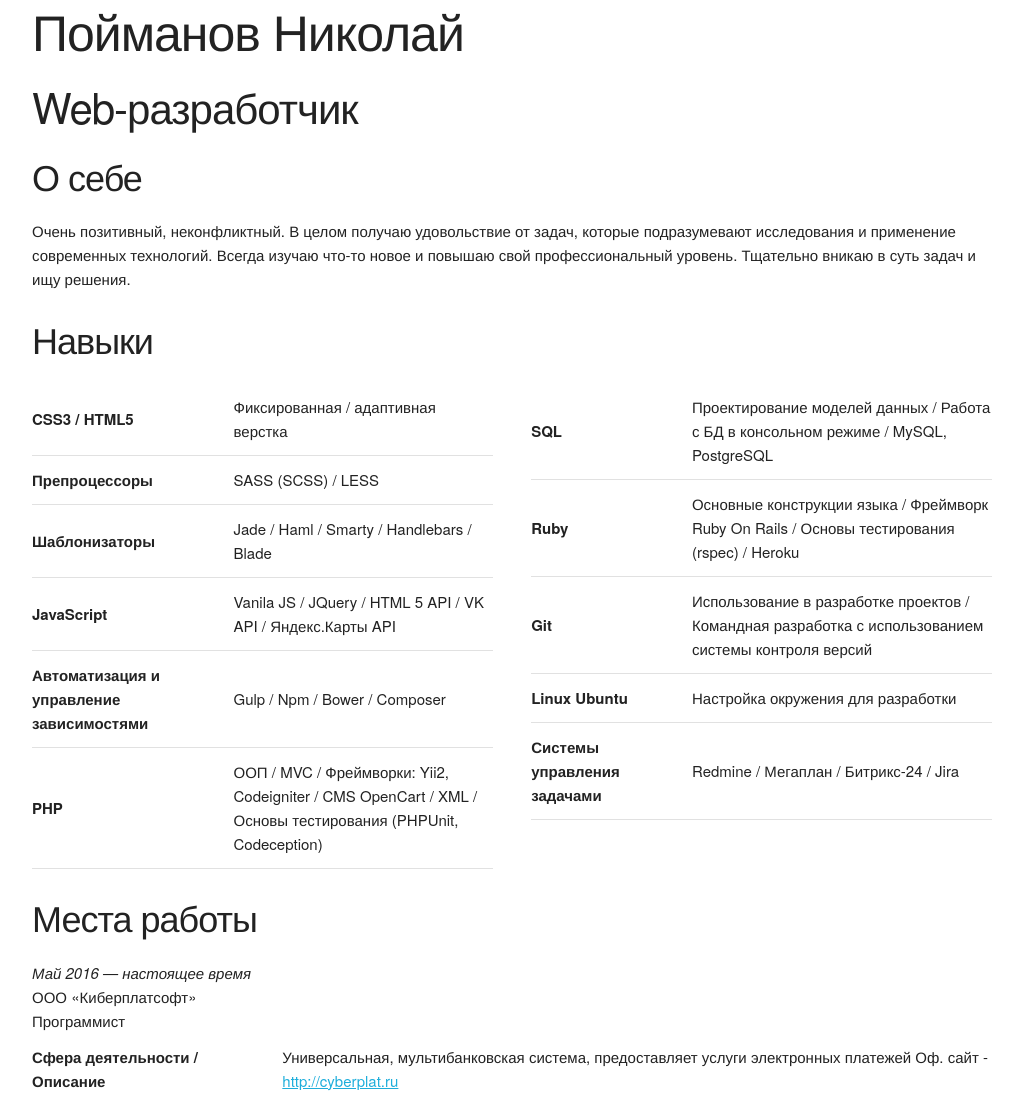
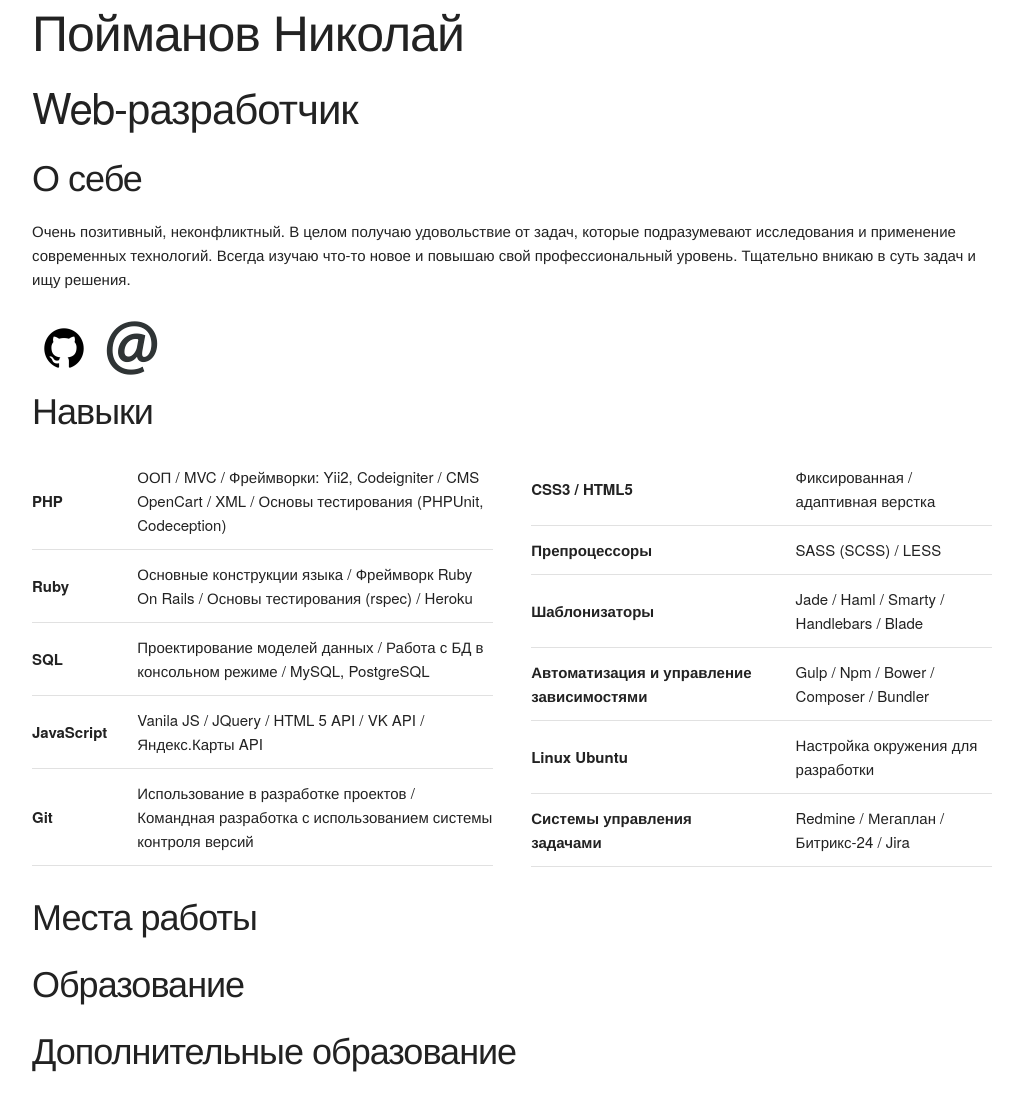
Before and after one commit to poymanov/cv, a plain HTML site: page index.html in a window 1280 px wide. Shown: the top 1095 px of the page, without its empty margins (128-1151 px from the left). Drawn offline with nearby package versions, Linux system fonts and the light colour scheme.

Commit message:
Redesign cv

```diff
--- /dev/null
+++ b/css/style.css
@@ -0,0 +1,11 @@
+.info-block-content {
+  display: none;
+}
+
+.info-block-content-active {
+  display: block;
+}
+
+.info-block-header {
+  cursor: pointer;
+}
--- a/index.html
+++ b/index.html
@@ -5,6 +5,7 @@
   <title>Резюме</title>
   <link rel="stylesheet" href="css/normalize.css">
   <link rel="stylesheet" href="css/skeleton.css">
+  <link rel="stylesheet" href="css/style.css">
 </head>
 <body>
 <div class="container">
@@ -12,13 +13,57 @@
     <h1>Пойманов Николай</h1>
     <h2>Web-разработчик</h2>
   </div>
+  <div class="row info-block">
+    <h3 class="info-block-header">О себе</h3>
+    <div class="info-block-content info-block-content-active">
+      <p>Очень позитивный, неконфликтный. В целом получаю удовольствие от задач, которые подразумевают исследования и
+        применение современных технологий. Всегда изучаю что-то новое и повышаю свой профессиональный уровень.
+        Тщательно вникаю в суть задач и ищу решения.</p>
+      <div class="contacts">
+        <a href="https://github.com/poymanov"><img src="img/github.png" alt="Профиль на Github"></a>
+        <a href="mailto:n.poymanov@gmail.com"><img src="img/email.png" alt="Email"></a>
+      </div>
+    </div>
+  </div>
+  <div class="row info-block">
+    <h3 class="info-block-header">Навыки</h3>
+    <div class="info-block-content info-block-content-active">
       <div class="row">
-    <h3>О себе</h3>
-    <p>Очень позитивный, неконфликтный. В целом получаю удовольствие от задач, которые подразумевают исследования и применение современных технологий. Всегда изучаю что-то новое и повышаю свой профессиональный уровень. Тщательно вникаю в суть задач и ищу решения.</p>
+        <div class="six columns">
+          <table>
+            <tr>
+              <td><b>PHP</b></td>
+              <td>
+                ООП /
+                MVC /
+                Фреймворки: Yii2, Codeigniter /
+                CMS OpenCart /
+                XML /
+                Основы тестирования (PHPUnit, Codeception)
+              </td>
+            </tr>
+            <tr>
+              <td><b>Ruby</b></td>
+              <td>Основные конструкции языка / Фреймворк Ruby On Rails / Основы тестирования (rspec) / Heroku
+              </td>
+            </tr>
+            <tr>
+              <td><b>SQL</b></td>
+              <td>Проектирование моделей данных / Работа с БД в консольном режиме / MySQL, PostgreSQL</td>
+            </tr>
+            <tr>
+              <td><b>JavaScript</b></td>
+              <td>Vanila JS / JQuery / HTML 5 API / VK API / Яндекс.Карты API
+              </td>
+            </tr>
+            <tr>
+              <td><b>Git</b></td>
+              <td>Использование в разработке проектов /
+                Командная разработка с использованием системы контроля версий
+              </td>
+            </tr>
+          </table>
         </div>
-  <div class="row">
-    <h3>Навыки</h3>
-    <div class="row">
         <div class="six columns">
           <table>
             <tr>
@@ -34,43 +79,8 @@
               <td>Jade / Haml / Smarty / Handlebars / Blade</td>
             </tr>
             <tr>
-            <td><b>JavaScript</b></td>
-            <td>Vanila JS / JQuery / HTML 5 API / VK API / Яндекс.Карты API
-            </td>
-          </tr>
-          <tr>
               <td><b>Автоматизация и управление зависимостями</b></td>
-            <td>Gulp / Npm / Bower / Composer</td>
-          </tr>
-          <tr>
-            <td><b>PHP</b></td>
-            <td>
-              ООП /
-              MVC /
-              Фреймворки: Yii2, Codeigniter /
-              CMS OpenCart /
-              XML /
-              Основы тестирования (PHPUnit, Codeception)
-            </td>
-          </tr>
-        </table>
-      </div>
-      <div class="six columns">
-        <table>
-          <tr>
-            <td><b>SQL</b></td>
-            <td>Проектирование моделей данных / Работа с БД в консольном режиме / MySQL, PostgreSQL</td>
-          </tr>
-          <tr>
-            <td><b>Ruby</b></td>
-            <td>Основные конструкции языка / Фреймворк Ruby On Rails / Основы тестирования (rspec) / Heroku
-            </td>
-          </tr>
-          <tr>
-            <td><b>Git</b></td>
-            <td>Использование в разработке проектов /
-              Командная разработка с использованием системы контроля версий
-            </td>
+              <td>Gulp / Npm / Bower / Composer / Bundler</td>
             </tr>
             <tr>
               <td><b>Linux Ubuntu</b></td>
@@ -84,8 +94,10 @@
         </div>
       </div>
     </div>
-  <div class="row">
-    <h3>Места работы</h3>
+  </div>
+  <div class="row info-block">
+    <h3 class="info-block-header">Места работы</h3>
+    <div class="info-block-content">
       <div class="job">
         <div class="job-header">
           <i>Май 2016 — настоящее время</i><br>
@@ -245,8 +257,10 @@
         </div>
       </div>
     </div>
-  <div class="row">
-    <h3>Образование</h3>
+  </div>
+  <div class="row info-block">
+    <h3 class="info-block-header">Образование</h3>
+    <div class="info-block-content">
       2011, Высшее образование<br>
       НОУ ВПО “Институт Управления И Информатики”
       <table>
@@ -260,8 +274,10 @@
         </tr>
       </table>
     </div>
-  <div class="row">
-    <h3>Дополнительные образование</h3>
+  </div>
+  <div class="row info-block">
+    <h3 class="info-block-header">Дополнительные образование</h3>
+    <div class="info-block-content">
       <table>
         <tr>
           <td><b>Январь 2017</b></td>
@@ -306,5 +322,11 @@
       </table>
     </div>
   </div>
+</div>
+<script
+        src="https://code.jquery.com/jquery-2.2.4.min.js"
+        integrity="sha256-BbhdlvQf/xTY9gja0Dq3HiwQF8LaCRTXxZKRutelT44="
+        crossorigin="anonymous"></script>
+<script src="js/script.js"></script>
 </body>
 </html>
--- /dev/null
+++ b/js/script.js
@@ -0,0 +1,5 @@
+$(document).ready(function() {
+    $('.info-block-header').on('click', function () {
+       $(this).next('.info-block-content').slideToggle('400');
+    });
+});
```
Also changed, not shown: img/email.png (added), img/github.png (added). Lines whose indentation alone changed are shown as unchanged.
